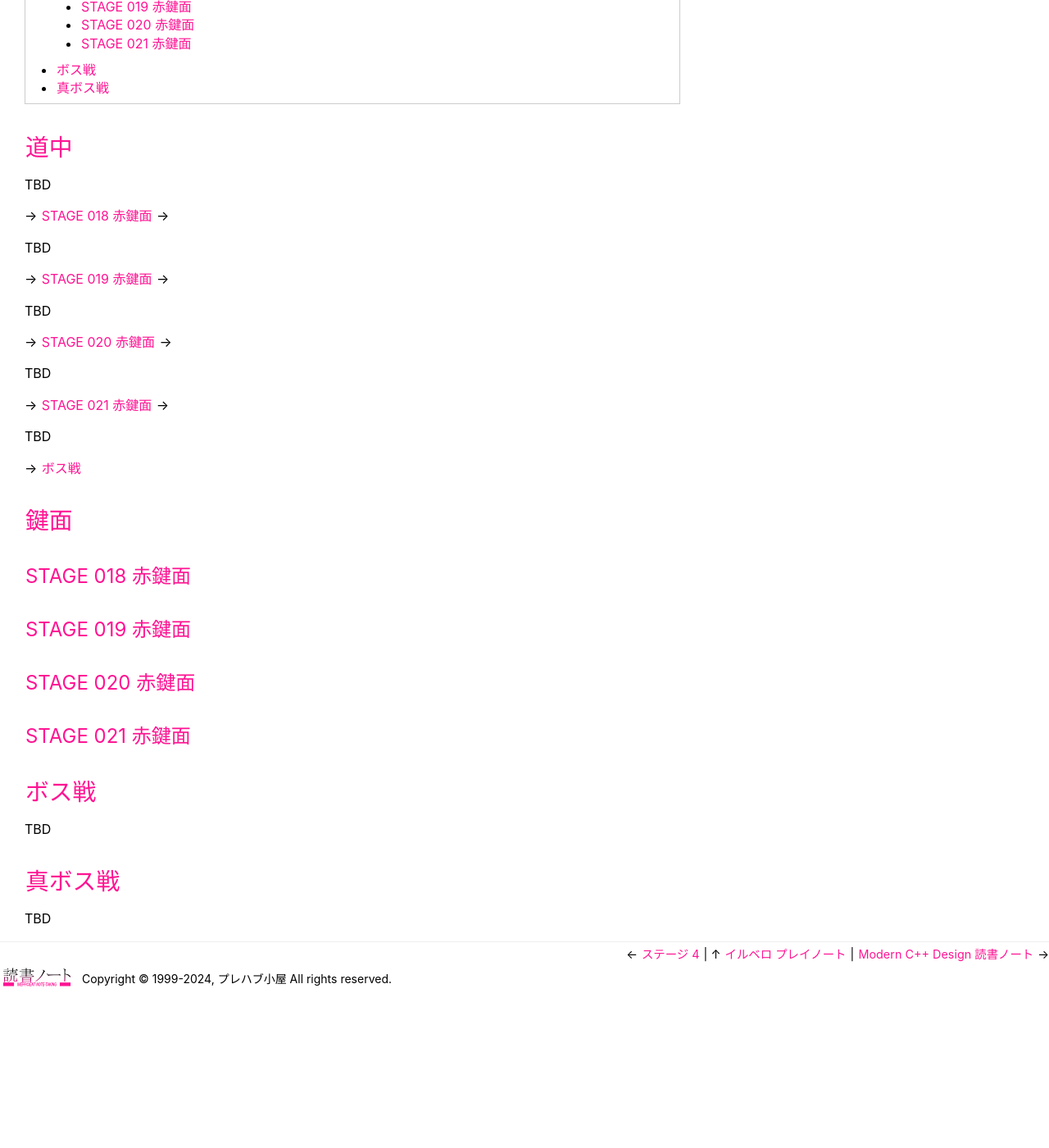
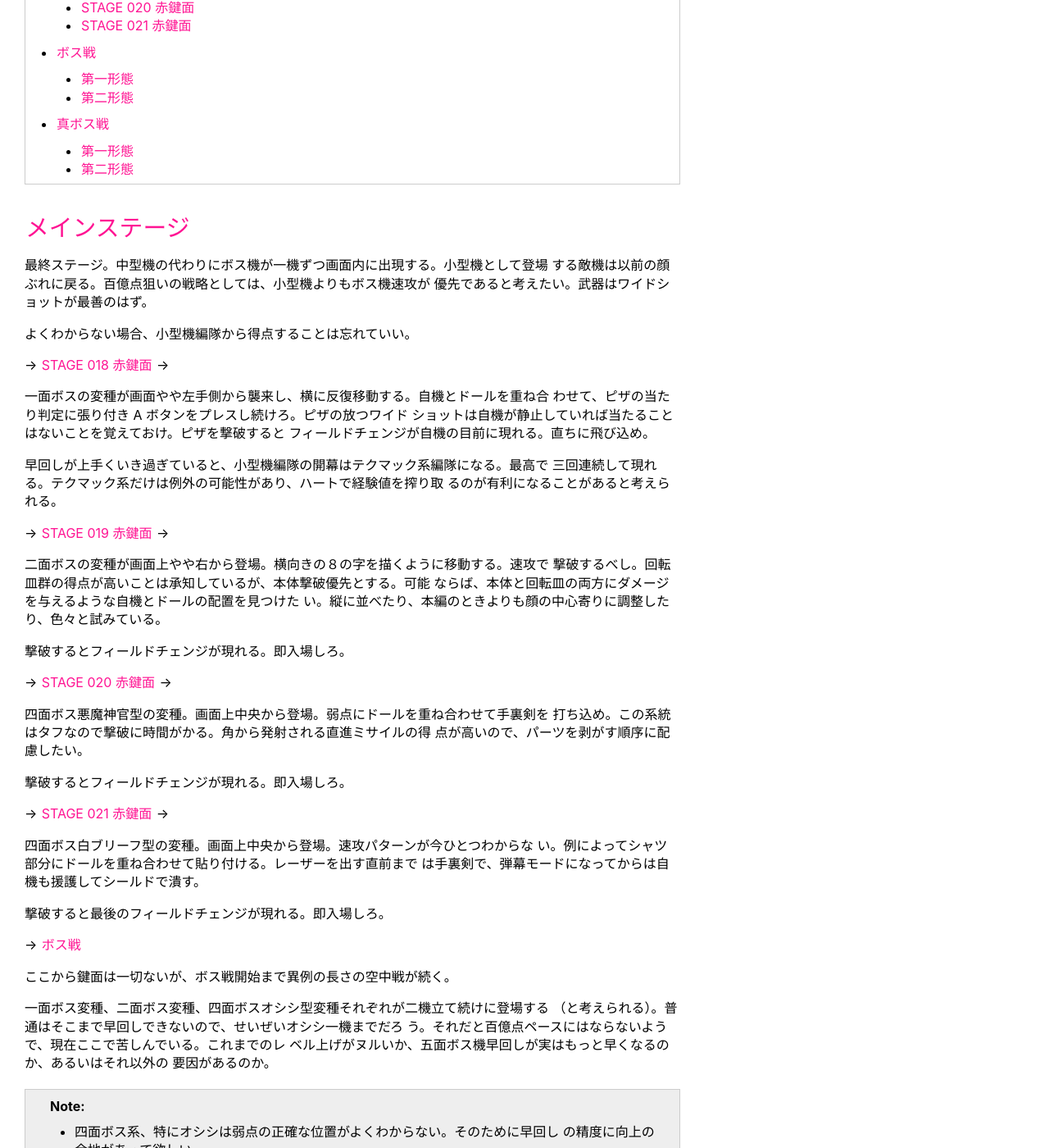
Before and after one commit to showa-yojyo/minibook, a Sphinx documentation site: the page built from source/milestone08/stage5.rst, in a window 1280 px wide and 1400 px high, scrolled down 368 px. Shown: the whole window at 82% size. Built offline with Sphinx 7.4.7, drawn with Linux system fonts in a browser that asks for light colours; before the commit the page ends 1575 px from its top, so only the background shows below that; some of the changed text lies outside the part shown.

Commit message:
milestone08/stage05: WIP [skip ci]

```diff
--- a/source/milestone08/stage5.rst
+++ b/source/milestone08/stage5.rst
@@ -2,65 +2,132 @@
 ステージ 5
 ======================================================================
 
-.. todo:: ズンビツー
+上級者は最低でも 450,000,000 点は獲得して本ステージを開始すると考えられる。まず
+はそれを安定して実現できるように腕を鍛えたい。いずれにせよ、ワンゲームで獲得する
+得点のうちの半分以上が最終ステージからの収入であると考えるのは正しそうだ。
 
 .. contents:: 本章見出し
    :local:
 
-道中
+メインステージ
 ======================================================================
 
-TBD
+最終ステージ。中型機の代わりにボス機が一機ずつ画面内に出現する。小型機として登場
+する敵機は以前の顔ぶれに戻る。百億点狙いの戦略としては、小型機よりもボス機速攻が
+優先であると考えたい。武器はワイドショットが最善のはず。
+
+よくわからない場合、小型機編隊から得点することは忘れていい。
 
 → :ref:`illvelo-stage-018` →
 
-TBD
+一面ボスの変種が画面やや左手側から襲来し、横に反復移動する。自機とドールを重ね合
+わせて、ピザの当たり判定に張り付き A ボタンをプレスし続けろ。ピザの放つワイド
+ショットは自機が静止していれば当たることはないことを覚えておけ。ピザを撃破すると
+フィールドチェンジが自機の目前に現れる。直ちに飛び込め。
+
+早回しが上手くいき過ぎていると、小型機編隊の開幕はテクマック系編隊になる。最高で
+三回連続して現れる。テクマック系だけは例外の可能性があり、ハートで経験値を搾り取
+るのが有利になることがあると考えられる。
 
 → :ref:`illvelo-stage-019` →
 
-TBD
+二面ボスの変種が画面上やや右から登場。横向きの８の字を描くように移動する。速攻で
+撃破するべし。回転皿群の得点が高いことは承知しているが、本体撃破優先とする。可能
+ならば、本体と回転皿の両方にダメージを与えるような自機とドールの配置を見つけた
+い。縦に並べたり、本編のときよりも顔の中心寄りに調整したり、色々と試みている。
+
+撃破するとフィールドチェンジが現れる。即入場しろ。
 
 → :ref:`illvelo-stage-020` →
 
-TBD
+四面ボス悪魔神官型の変種。画面上中央から登場。弱点にドールを重ね合わせて手裏剣を
+打ち込め。この系統はタフなので撃破に時間がかる。角から発射される直進ミサイルの得
+点が高いので、パーツを剥がす順序に配慮したい。
+
+撃破するとフィールドチェンジが現れる。即入場しろ。
 
 → :ref:`illvelo-stage-021` →
 
-TBD
+四面ボス白ブリーフ型の変種。画面上中央から登場。速攻パターンが今ひとつわからな
+い。例によってシャツ部分にドールを重ね合わせて貼り付ける。レーザーを出す直前まで
+は手裏剣で、弾幕モードになってからは自機も援護してシールドで潰す。
+
+撃破すると最後のフィールドチェンジが現れる。即入場しろ。
 
 → :ref:`illvelo-boss-5`
 
+ここから鍵面は一切ないが、ボス戦開始まで異例の長さの空中戦が続く。
+
+一面ボス変種、二面ボス変種、四面ボスオシシ型変種それぞれが二機立て続けに登場する
+（と考えられる）。普通はそこまで早回しできないので、せいぜいオシシ一機までだろ
+う。それだと百億点ペースにはならないようで、現在ここで苦しんでいる。これまでのレ
+ベル上げがヌルいか、五面ボス機早回しが実はもっと早くなるのか、あるいはそれ以外の
+要因があるのか。
+
+.. note::
+
+   * 四面ボス系、特にオシシは弱点の正確な位置がよくわからない。そのために早回し
+     の精度に向上の余地があって欲しい。
+   * バグかもしれないが、オシシだけは登場即破壊パターンが存在する。再現方法がわ
+     からない。
+
 鍵面
 ======================================================================
+
+百億点狙いのプレイにおいては、五面からの鍵面四つはすべて地上物全破壊型だ。
 
 .. _illvelo-stage-018:
 
 STAGE 018 赤鍵面
 ----------------------------------------------------------------------
 
+TBD
+
 .. _illvelo-stage-019:
 
 STAGE 019 赤鍵面
 ----------------------------------------------------------------------
+
+TBD
 
 .. _illvelo-stage-020:
 
 STAGE 020 赤鍵面
 ----------------------------------------------------------------------
 
+TBD
+
 .. _illvelo-stage-021:
 
 STAGE 021 赤鍵面
 ----------------------------------------------------------------------
+
+TBD
 
 .. _illvelo-boss-5:
 
 ボス戦
 ======================================================================
 
+第一形態
+----------------------------------------------------------------------
+
+TBD
+
+第二形態
+----------------------------------------------------------------------
+
 TBD
 
 真ボス戦
 ======================================================================
 
+第一形態
+----------------------------------------------------------------------
+
 TBD
+
+第二形態
+----------------------------------------------------------------------
+
+TBD
```
